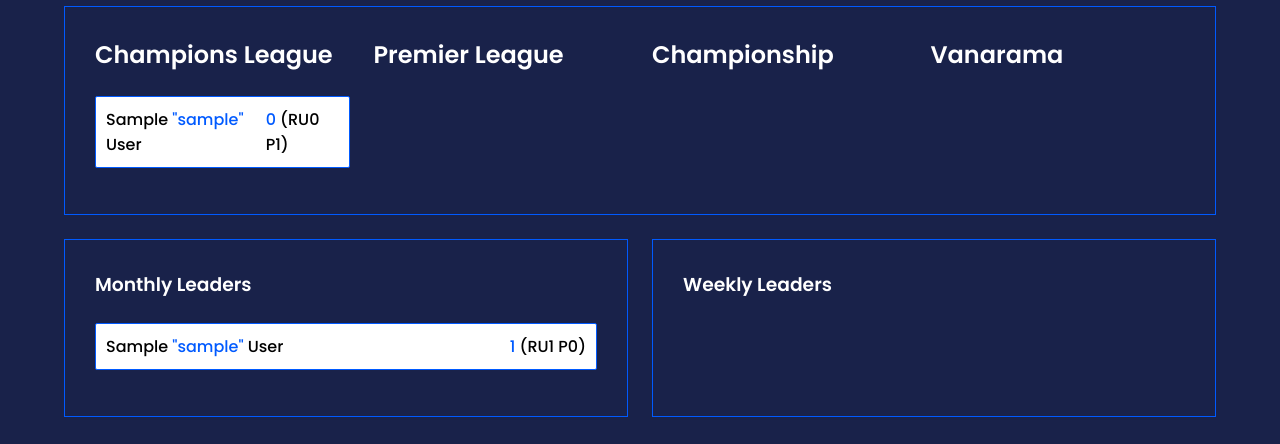
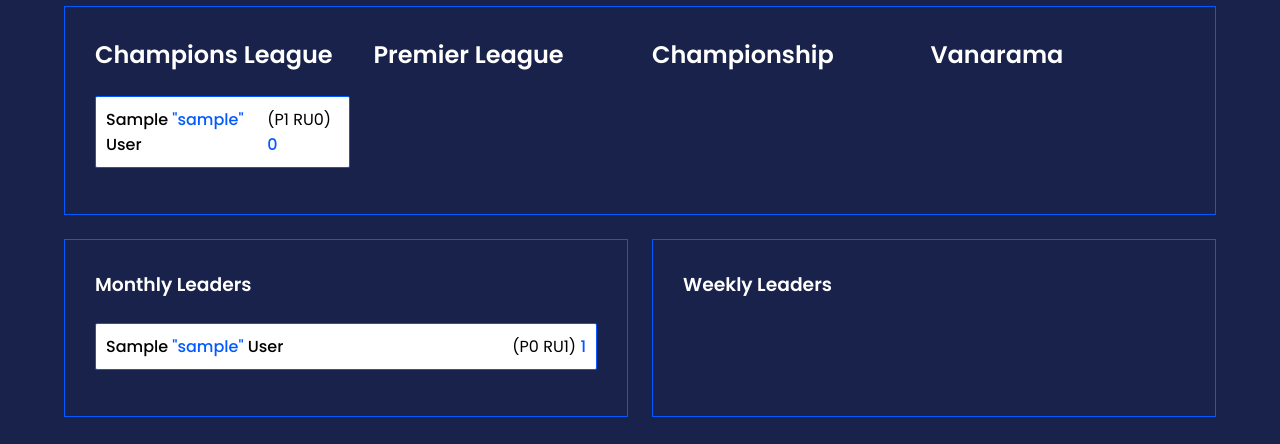
Before and after one commit to Joe-Tynan/darts-portal, a Django app: page / in a window 1280 px wide. Shown: the part 261-705 px from the top of the page. Run offline with Django 5.2, Linux system fonts and the light colour scheme; tables that the repository leaves empty hold one stand-in row (values such as "Sample post").

Commit message:
Card Layouts

```diff
--- a/static/css/style.css
+++ b/static/css/style.css
@@ -321,6 +321,11 @@
     color: #005aff;
 }
 
+.game-info {
+    font-weight: 400 !important;
+}
+
 .win-count {
     color: #005aff;
+    font-weight: 500 !important;
 }
--- a/templates/index.html
+++ b/templates/index.html
@@ -17,7 +17,7 @@
                 {% for player in champions_league_players %}
                     <li class="player-card">
                         <p>{{ player.first_name }}{% if player.nickname %} <span>"{{ player.nickname }}"</span> {% endif %} {{ player.last_name }}</p>
-                        <p><span class="win-count">{{ player.get_this_years_wins }}</span> (RU{{ player.get_this_years_runner_ups }} P{{ player.games_played.count }})</p>
+                        <p class="game-info">(P{{ player.games_played.count }} RU{{ player.get_this_years_runner_ups }}) <span class="win-count">{{ player.get_this_years_wins }}</span></p>
                     </li>
                 {% endfor %}
             </ul>
@@ -28,7 +28,7 @@
                 {% for player in premier_league_players %}
                     <li class="player-card">
                         <p>{{ player.first_name }}{% if player.nickname %} <span>"{{ player.nickname }}"</span> {% endif %} {{ player.last_name }}</p>
-                        <p><span class="win-count">{{ player.get_this_years_wins }}</span> (RU{{ player.get_this_years_runner_ups }} P{{ player.games_played.count }})</p>
+                        <p class="game-info">(P{{ player.games_played.count }} RU{{ player.get_this_years_runner_ups }}) <span class="win-count">{{ player.get_this_years_wins }}</span></p>
                     </li>
                 {% endfor %}
             </ul>
@@ -39,7 +39,7 @@
                 {% for player in championship_players %}
                     <li class="player-card">
                         <p>{{ player.first_name }}{% if player.nickname %} <span>"{{ player.nickname }}"</span> {% endif %} {{ player.last_name }}</p>
-                        <p><span class="win-count">{{ player.get_this_years_wins }}</span> (RU{{ player.get_this_years_runner_ups }} P{{ player.games_played.count }})</p>
+                        <p class="game-info">(P{{ player.games_played.count }} RU{{ player.get_this_years_runner_ups }}) <span class="win-count">{{ player.get_this_years_wins }}</span></p>
                     </li>
                 {% endfor %}
             </ul>
@@ -50,7 +50,7 @@
                 {% for player in vanarama_players %}
                     <li class="player-card">
                         <p>{{ player.first_name }}{% if player.nickname %} <span>"{{ player.nickname }}"</span> {% endif %} {{ player.last_name }}</p>
-                        <p><span class="win-count">{{ player.get_this_years_wins }}</span> (RU{{ player.get_this_years_runner_ups }} P{{ player.games_played.count }})</p>
+                        <p class="game-info">(P{{ player.games_played.count }} RU{{ player.get_this_years_runner_ups }}) <span class="win-count">{{ player.get_this_years_wins }}</span></p>
                     </li>
                 {% endfor %}
             </ul>
@@ -97,7 +97,7 @@
                 {% for player in monthly_leaders %}
                     <li class="player-card">
                         <p>{{ player.first_name }}{% if player.nickname %} <span>"{{ player.nickname }}"</span> {% endif %} {{ player.last_name }}</p>
-                        <p><span class="win-count">{{ player.get_this_months_wins }}</span> (RU{{ player.get_this_months_runner_ups }} P{{ player.get_this_months_games_played }})</p>
+                        <p class="game-info">(P{{ player.get_this_months_games_played }} RU{{ player.get_this_months_runner_ups }}) <span class="win-count">{{ player.get_this_months_wins }}</span></p>
                     </li>
                 {% endfor %}
             </ul>
@@ -109,7 +109,7 @@
                 {% for player in weekly_leaders %}
                     <li class="player-card">
                         <p>{{ player.first_name }}{% if player.nickname %} <span>"{{ player.nickname }}"</span> {% endif %} {{ player.last_name }}</p>
-                        <p><span class="win-count">{{ player.get_this_weeks_wins }}</span> (RU{{ player.get_this_weeks_runner_ups }} P{{ player.get_this_weeks_games_played }})</p>
+                        <p class="game-info">(P{{ player.get_this_weeks_games_played }} RU{{ player.get_this_weeks_runner_ups }}) <span class="win-count">{{ player.get_this_weeks_wins }}</span></p>
                     </li>
                 {% endfor %}
             </ul>
```
